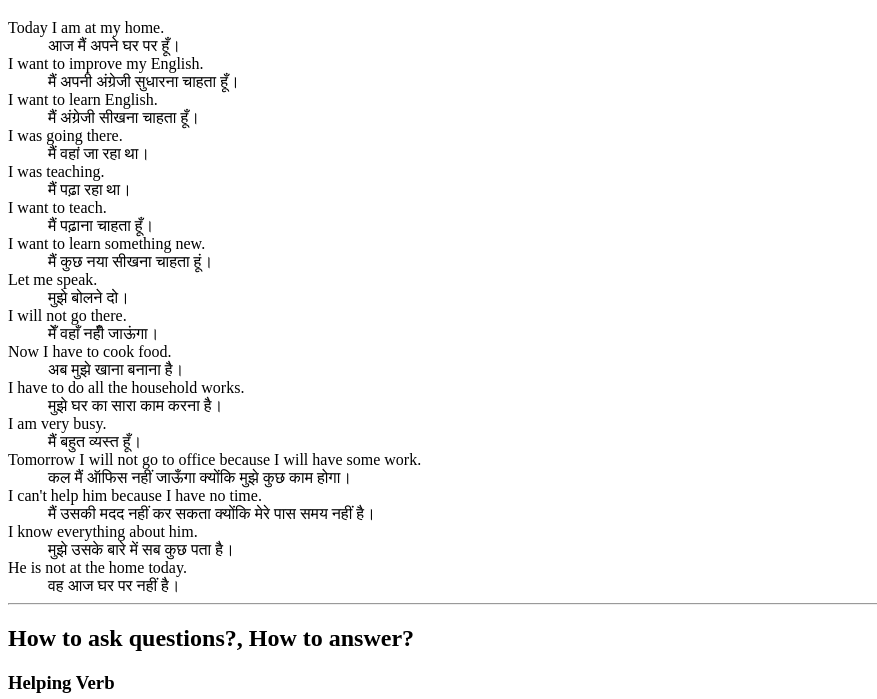
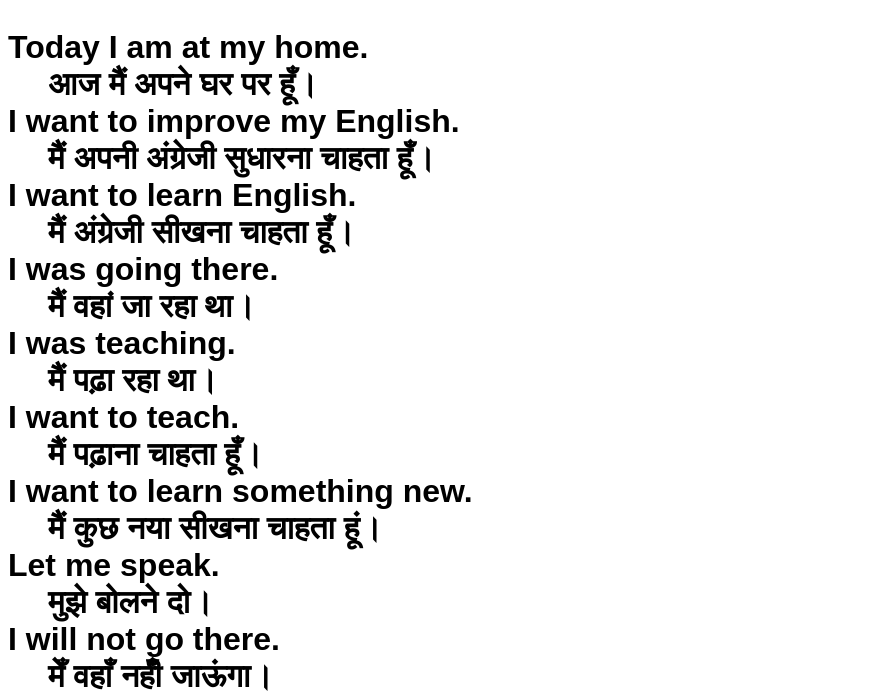
Before and after one commit to aworld01/aw01.io, a plain HTML site: page subjects/englishSpoken/englishToHindi.html in a window 1280 px wide. Shown: the part 61-760 px from the top of the page, without its empty margins (0-877 px from the left). Drawn offline with Linux system fonts and the light colour scheme.

Commit message:
On branch master Your branch is up to date with 'origin/master'. Changes to be committed: 	modified:   subjects/englishSpoken/englishToHindi.html

```diff
--- a/subjects/englishSpoken/englishToHindi.html
+++ b/subjects/englishSpoken/englishToHindi.html
@@ -10,6 +10,11 @@
         }
         h2, h3{
             font-weight: bolder;
+        }
+        dl{
+            font-family: Arial, Helvetica, sans-serif;
+            font-size: 2rem;
+            font-weight: bold;
         }
     </style>
     <title>English to Hindi Sentences</title>
```
